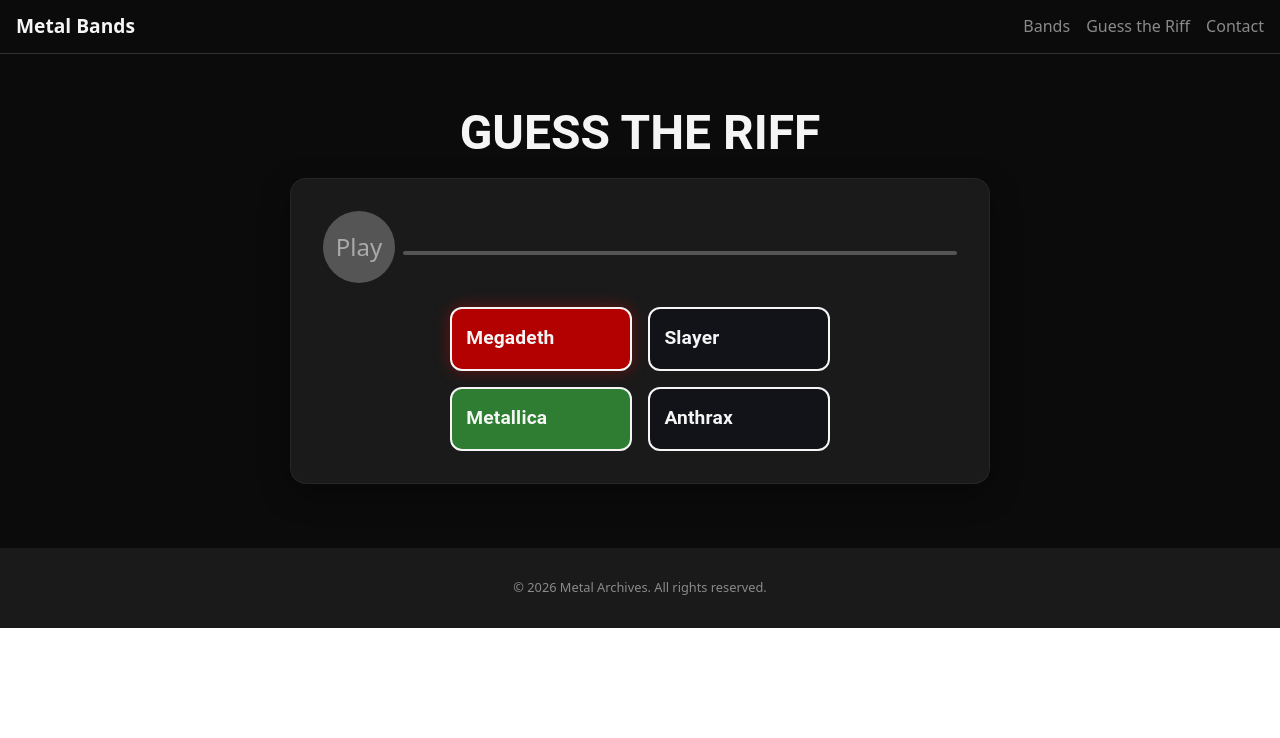
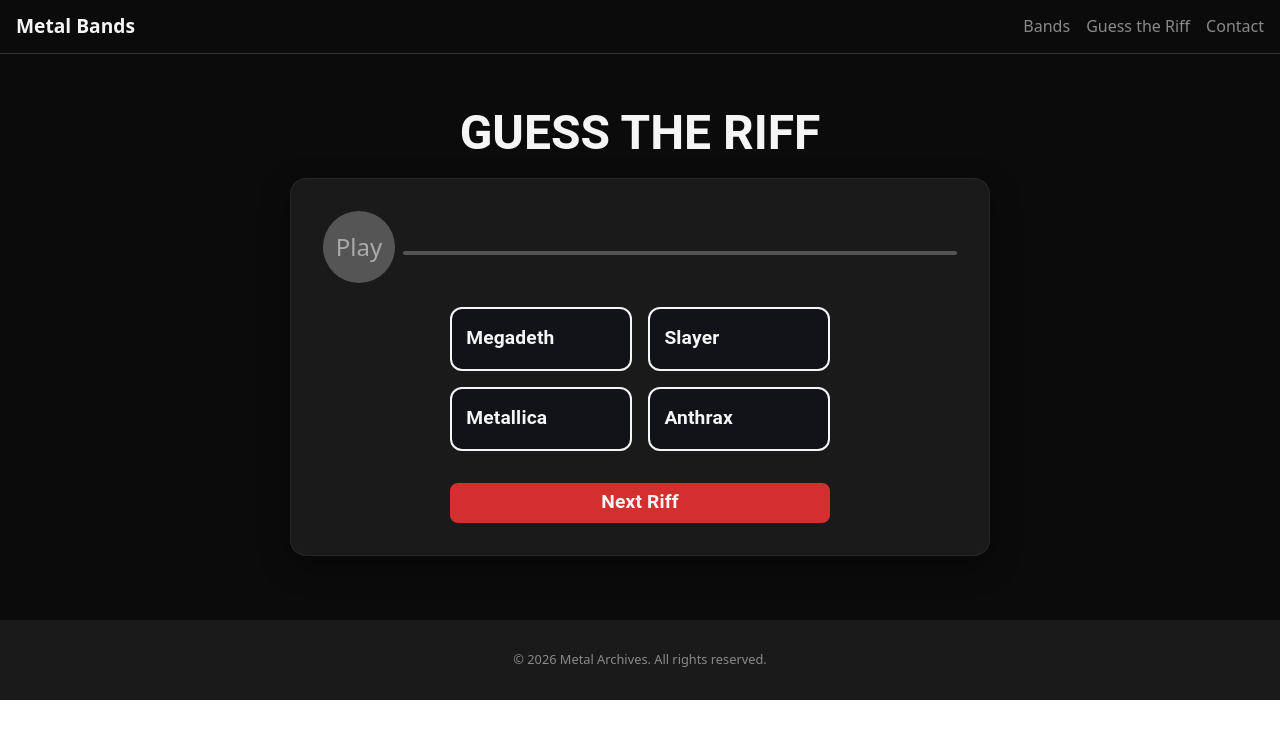
Before and after one commit to arielgomezmendez/metal-bands-app, a React (Vite) app: page /guess-the-riff in a window 1280 px wide. Shown: the top 738 px of the page. Built offline with nearby package versions, Linux system fonts and the light colour scheme; no server answers.

Commit message:
Add focus visible to button options

```diff
--- a/src/components/BandOptions.tsx
+++ b/src/components/BandOptions.tsx
@@ -1,9 +1,9 @@
 import { Box, ButtonBase, Typography } from "@mui/material";
 
 const bandOptions = [
-  { id: "a", name: "Megadeth", state: "selected-wrong" },
+  { id: "a", name: "Megadeth", state: "default" },
   { id: "b", name: "Slayer", state: "default" },
-  { id: "c", name: "Metallica", state: "correct" },
+  { id: "c", name: "Metallica", state: "default" },
   { id: "d", name: "Anthrax", state: "default" },
 ];
 
--- a/src/pages/GuessTheRiff.tsx
+++ b/src/pages/GuessTheRiff.tsx
@@ -2,7 +2,7 @@
 
 /* "http://localhost:3000/api/deezer-search" */ // Local URL
 
-import { Card, CardContent, Typography } from "@mui/material";
+import { ButtonBase, Card, CardContent, Typography } from "@mui/material";
 import { useEffect, useRef, useState } from "react";
 import { getRandomItem } from "../helpers/arrayHelper";
 import Player from "../components/Player";
@@ -111,6 +111,42 @@
             timePorgress={timePorgress}
           />
           <BandOptions />
+          <ButtonBase
+            disabled={isPlaying}
+            onClick={fetchDezeerData}
+            aria-label={`Select band ${selectedTrack?.artistName}`}
+            sx={{
+              borderRadius: "8px",
+              width: "60%",
+              marginTop: 4,
+              height: 40,
+              backgroundColor: "#D32F2F",
+              color: "#fff",
+              px: 1.8,
+              py: 1.8,
+              "&:hover": {
+                backgroundColor: "#B71C1C",
+              },
+              "&.Mui-disabled": {
+                backgroundColor: "#555",
+                color: "#aaa",
+              },
+              "&.Mui-focusVisible": {
+                outline: "3px solid #D32F2F",
+                outlineOffset: "2px",
+              },
+            }}
+          >
+            <Typography
+              sx={{
+                color: "#f5f5f5",
+                fontSize: "1.2rem",
+                fontWeight: 700,
+              }}
+            >
+              Next Riff
+            </Typography>
+          </ButtonBase>
         </CardContent>
       </Card>
     </>
```
